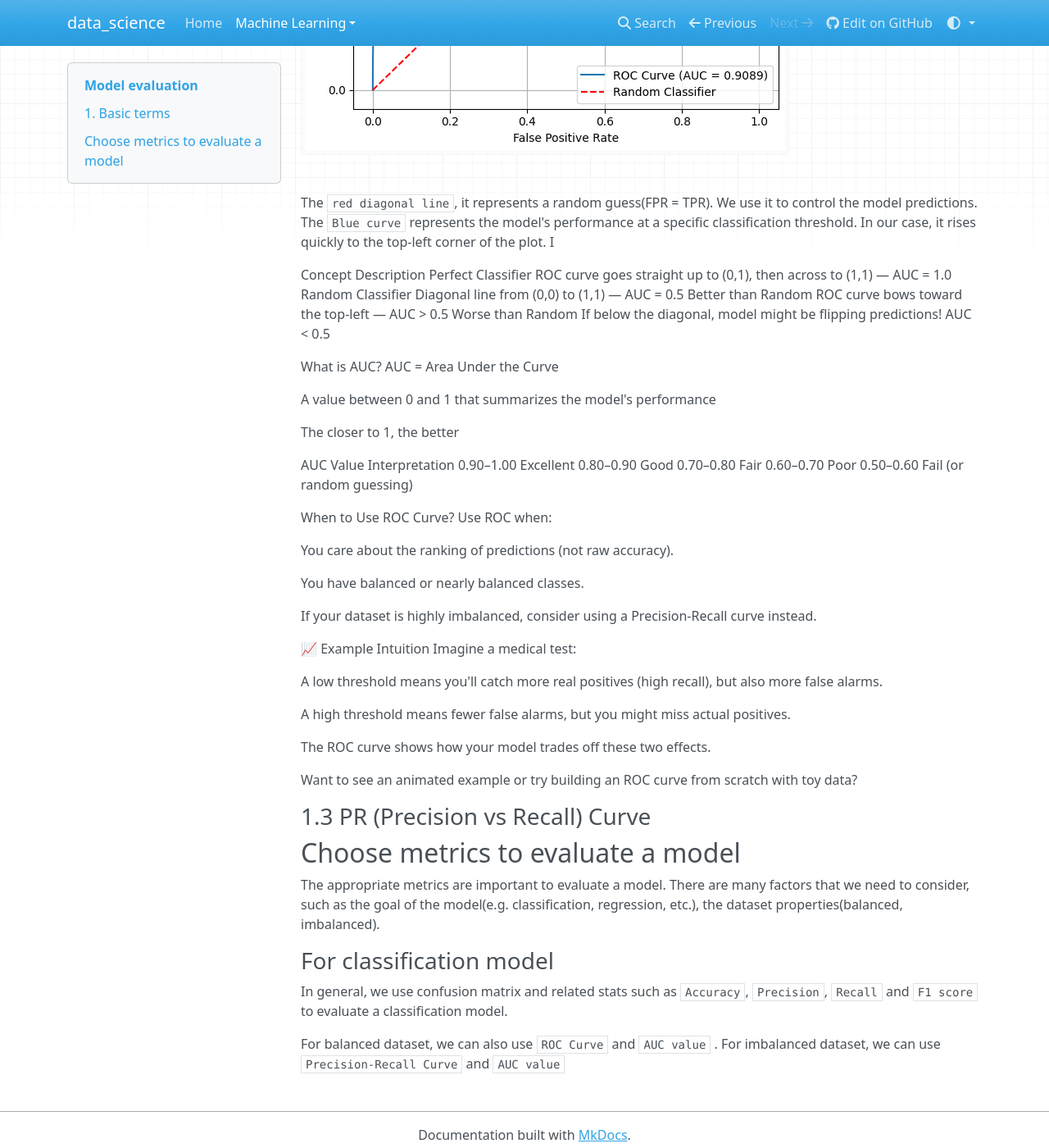
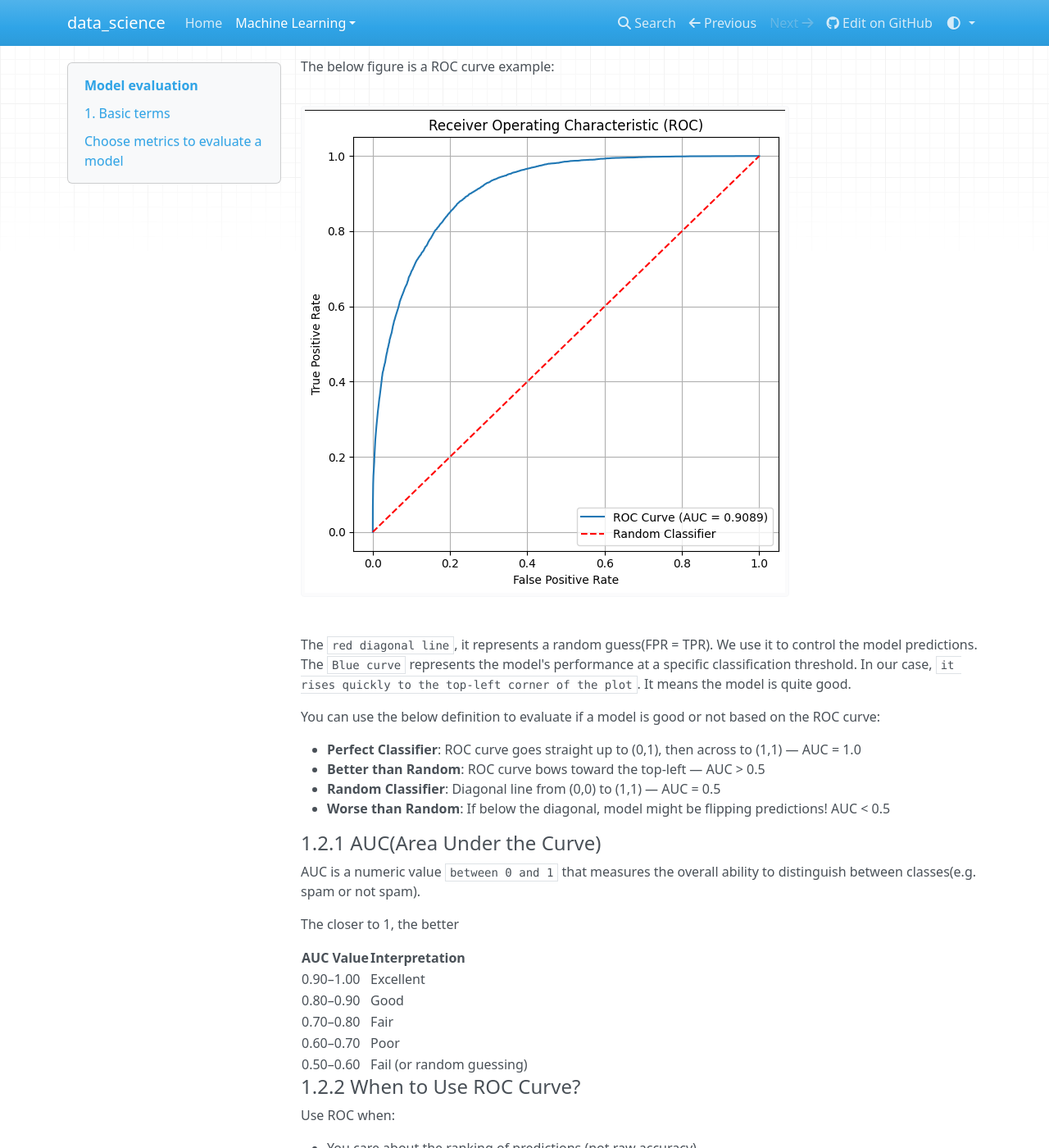
Before and after one commit to pengfei99/Data_Science, an MkDocs documentation site: the page built from docs/machine_learning/model_evaluation.md, in a window 1280 px wide and 1400 px high, scrolled down 2339 px. Shown: the whole window at 82% size. Built offline with MkDocs 1.6.1, drawn with Linux system fonts in a browser that asks for light colours; nearby versions of some CDN libraries; some of the changed text lies outside the part shown.

Commit message:
update docs

```diff
--- a/docs/machine_learning/model_evaluation.md
+++ b/docs/machine_learning/model_evaluation.md
@@ -9,17 +9,20 @@
 A **confusion matrix** is a table that shows how well a `classification model` is performing. It compares
 the `actual labels` with the `predicted labels`.
 
-|1||
+| Actual label value    | Predicted Negative label | Predicted Positive label |
+|-----------------------|:------------------------:|:------------------------:|
+| Actual Negative label |TN (True Negative)| FP (False Positive)|
+| Actual Positive label |FN (False Negative)| TP (True Positive)|
 
-| Actual label value     | Predicted Negative label | Predicted Positive label |
-|------------------------|--------------------------|--------------------------|
-| Actual Negative label	 | TN (True Negative)	      | FP (False Positive)      |
-| Actual Positive label  | 	FN (False Negative)	    | TP (True Positive)       |
 
 - **TP**: Correctly predicted positive
 - **TN**: Correctly predicted negative
 - **FP**: Incorrectly predicted positive
 - **FN**: Incorrectly predicted negative
+
+The below figure shows an example of cm.
+
+![cm_example.png](../images/cm_example.png)
 
 For example, suppose we have a model that predicts if an email is `spam (1)` or `not spam (0)`. The model tests 10
 emails, and the below two lists represent `actual label(truth)` and `predicted label(model prediction)`:
@@ -95,56 +98,78 @@
 
 ![roc_curve_example.png](../images/roc_curve_example.png)
 
-The `red diagonal line`, it represents a random guess(FPR = TPR). We use it to control the
-model predictions.
-The `Blue curve` represents the model's performance at a specific classification threshold. In our case, it rises
-quickly to the top-left corner of the plot. I
+The `red diagonal line`, it represents a random guess(FPR = TPR). We use it to control the model predictions.
+The `Blue curve` represents the model's performance at a specific classification threshold. In our case, `it rises quickly to the top-left corner of the plot`. It means the model is quite good.
 
+You can use the below definition to evaluate if a model is good or not based on the ROC curve:
 
-Concept	Description
-Perfect Classifier	ROC curve goes straight up to (0,1), then across to (1,1) — AUC = 1.0
-Random Classifier	Diagonal line from (0,0) to (1,1) — AUC = 0.5
-Better than Random	ROC curve bows toward the top-left — AUC > 0.5
-Worse than Random	If below the diagonal, model might be flipping predictions! AUC < 0.5
+- **Perfect Classifier**: ROC curve goes straight up to (0,1), then across to (1,1) — AUC = 1.0
+- **Better than Random**: ROC curve bows toward the top-left — AUC > 0.5
+- **Random Classifier**: Diagonal line from (0,0) to (1,1) — AUC = 0.5
+- **Worse than Random**: If below the diagonal, model might be flipping predictions! AUC < 0.5
 
+#### 1.2.1 AUC(Area Under the Curve)
 
-What is AUC?
-AUC = Area Under the Curve
-
-A value between 0 and 1 that summarizes the model's performance
+AUC is a numeric value `between 0 and 1` that measures the overall ability to distinguish between classes(e.g. spam or not spam).
 
 The closer to 1, the better
 
 
-AUC Value	Interpretation
-0.90–1.00	Excellent
-0.80–0.90	Good
-0.70–0.80	Fair
-0.60–0.70	Poor
-0.50–0.60	Fail (or random guessing)
+|AUC Value| Interpretation |
+|---------|---------------|
+|0.90–1.00| Excellent     |
+|0.80–0.90|Good|
+|0.70–0.80|Fair|
+|0.60–0.70|Poor|
+|0.50–0.60|Fail (or random guessing)|
 
-When to Use ROC Curve?
+#### 1.2.2 When to Use ROC Curve?
 Use ROC when:
 
-You care about the ranking of predictions (not raw accuracy).
+- You care about the ranking of predictions (not raw accuracy).
 
-You have balanced or nearly balanced classes.
+- You have balanced or nearly balanced classes in the training dataset.
 
-If your dataset is highly imbalanced, consider using a Precision-Recall curve instead.
 
-📈 Example Intuition
+#### 1.2.3 Example Intuition
 Imagine a medical test:
 
-A low threshold means you'll catch more real positives (high recall), but also more false alarms.
+- A low threshold means you'll catch more real positives (high recall), but also more false alarms.
 
-A high threshold means fewer false alarms, but you might miss actual positives.
+- A high threshold means fewer false alarms, but you might miss actual positives.
 
-The ROC curve shows how your model trades off these two effects.
-
-Want to see an animated example or try building an ROC curve from scratch with toy data?
 
 
 ### 1.3 PR (Precision vs Recall) Curve
+
+The `Precision-Recall Curve` is a 2D graphe that has two axes:
+
+- X-axis: `Recall`
+- Y-axis: `Precision`
+
+The below figure shows a PR curve example:
+
+![pr_curve_example.png](../images/pr_curve_example.png)
+
+
+
+#### 1.3.1 PR curve has no static random guessing baseline
+
+Unlike the ROC curve, the PR curve `does not have a consistent diagonal reference line` that always means "random guessing."
+Instead, It's a `horizontal line at the level of the proportion of positive samples in your data`.
+
+For example, we have 100 emails in the training dataset, and there are 10 spam in the 100 emails. It means the baseline
+precision is `0.1`. A random classifier will have a `flat PR curve at precision = 0.10, no matter the value of recall`
+
+#### 1.3.2 AUC in PR Curve
+
+`AUC in PR Curve` is a numeric value `between 0 and 1` that measures the model’s `precision-recall tradeoff`. The higher
+the AUC value, the better the model can `find positive cases without too many false alarms`.
+
+
+#### 1.3.3 When to use
+
+Use PRC when the **classes are imbalanced** (e.g., rare disease detection, fraud detection)
 
 ## Choose metrics to evaluate a model
 
```
